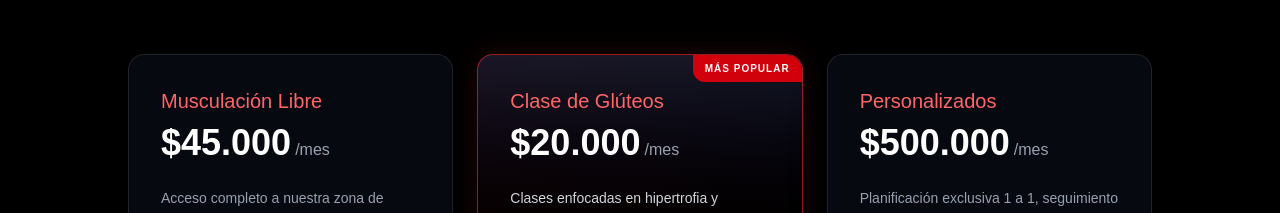
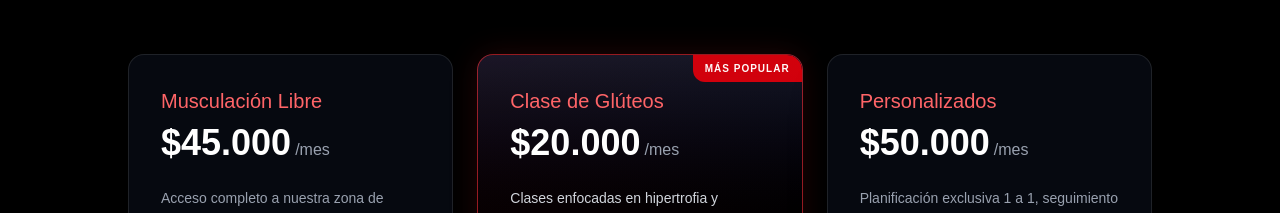
Before and after one commit to FedeNLencina/atlas-gym, a React (Vite) app: page /info in a window 1280 px wide. Shown: the part 788-1001 px from the top of the page. Built offline with nearby package versions, Linux system fonts and the light colour scheme.

Commit message:
fix price

```diff
--- a/src/pages/Info.tsx
+++ b/src/pages/Info.tsx
@@ -72,7 +72,7 @@
                 <div className="absolute inset-0 bg-gradient-to-br from-red-600/5 to-transparent opacity-0 group-hover:opacity-100 transition-opacity duration-500" />
                 <h3 className="text-xl font-medium text-red-400 mb-2">Personalizados</h3>
                 <div className="flex items-baseline gap-1 mb-6">
-                  <span className="text-4xl font-bold text-white">$500.000</span>
+                  <span className="text-4xl font-bold text-white">$50.000</span>
                   <span className="text-gray-400">/mes</span>
                 </div>
                 <p className="text-gray-400 text-sm leading-relaxed flex-grow">
```
